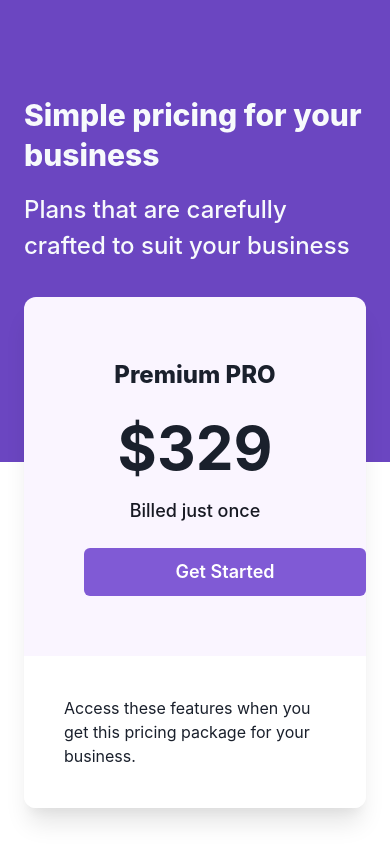
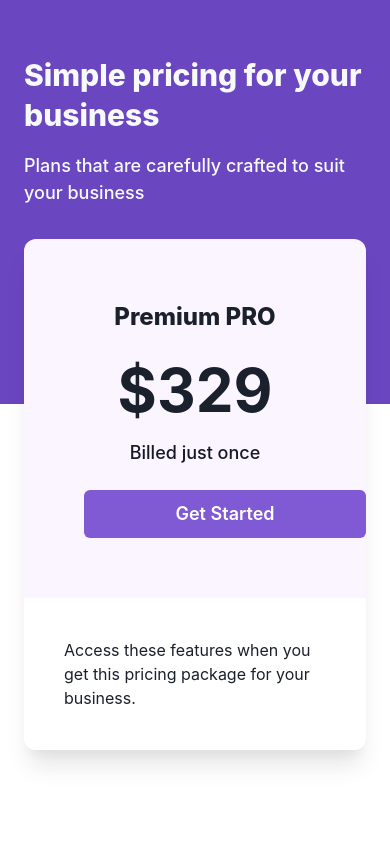
Before and after one commit to tahseenafzal/pricing-ui, a Next.js app: page / in a window 390 px wide. Built offline with nearby package versions, Linux system fonts and the light colour scheme.

Commit message:
Update Header.tsx
Apply responsive css

```diff
--- a/component/Header.tsx
+++ b/component/Header.tsx
@@ -7,7 +7,7 @@ const Header = () => {
       as="section"
       bg="purple.600"
       color="gray.50"
-      pt="24"
+      pt={["14", "14", "24"]}
       pb="198px"
       px="6"
       textAlign={["left", "left", "center"]}
@@ -15,7 +15,7 @@ const Header = () => {
       <Heading fontWeight="extrabold" fontSize={["3xl", "3xl", "5xl"]}>
         Simple pricing for your business
       </Heading>
-      <Text fontWeight="medium" fontSize="2xl" pt="4">
+      <Text fontWeight="medium" fontSize={["lg", "lg", "2xl"]} pt="4">
         Plans that are carefully crafted to suit your business
       </Text>
     </Box>
```
